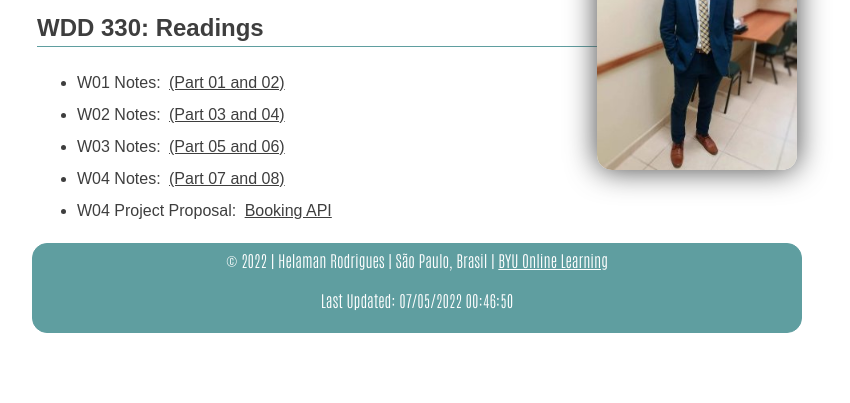
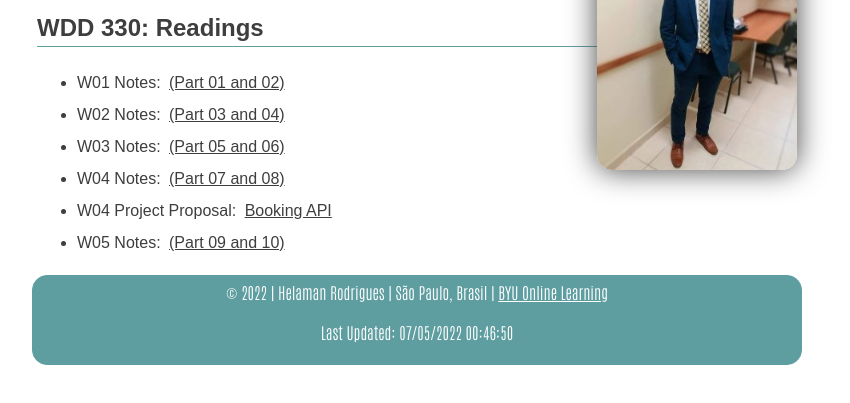
Before and after one commit to helamanrodrigues/Notes-From-WDD330, a plain HTML site: page readings.html in a window 1280 px wide. Shown: the part 93-496 px from the top of the page, without its empty margins (223-1073 px from the left). Drawn offline with Linux system fonts and the light colour scheme.

Commit message:
Adding week 05

```diff
--- a/readings.html
+++ b/readings.html
@@ -31,6 +31,7 @@
         <li>W03 Notes: <a href="w03.html">(Part 05 and 06)</a></li>
         <li>W04 Notes: <a href="w04.html">(Part 07 and 08)</a></li>
         <li>W04 Project Proposal: <a href="Project/proposal.html">Booking API</a></li>
+        <li>W05 Notes: <a href="w05.html">(Part 09 and 10)</a></li>
       </ul>
     </nav>
     <footer>
```
